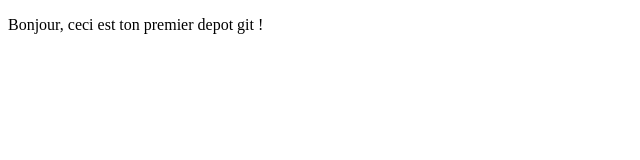
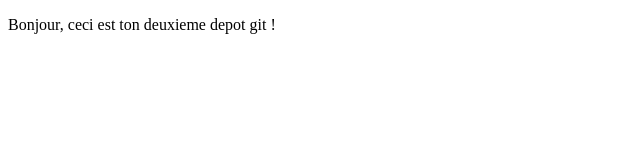
Before and after one commit to nodichao/OpenClassrooms, a plain HTML site: page index.html in a window 1280 px wide. Shown: the full height of the page, 0-640 px from the left. Drawn offline with Linux system fonts and the light colour scheme.

Commit message:
deuxieme ajout

```diff
--- a/index.html
+++ b/index.html
@@ -7,6 +7,6 @@
     <title>Document</title>
 </head>
 <body>
-    <p>Bonjour, ceci est ton premier depot git !</p>
+    <p>Bonjour, ceci est ton deuxieme depot git !</p>
 </body>
 </html>
```
